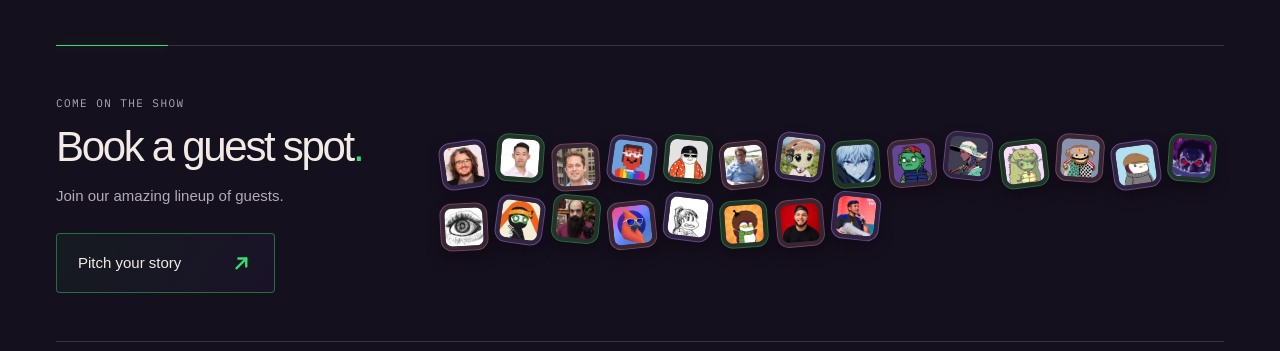
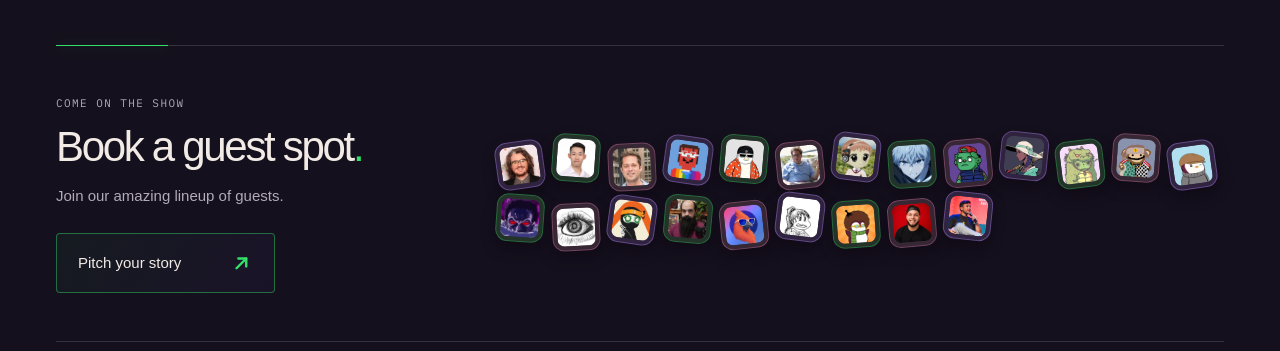
Before and after one commit to ZENCHE/chillwithr2website, an Astro site: page / in a window 1280 px wide. Shown: the part 2763-3114 px from the top of the page. Built offline with nearby package versions, Linux system fonts and the light colour scheme; Astro itself is replaced by a stand-in of ours.

Commit message:
Guest wall: cap at 13 per row on desktop

```diff
--- a/src/styles/guest-collage.css
+++ b/src/styles/guest-collage.css
@@ -20,6 +20,6 @@
 @media(prefers-reduced-motion:reduce) { .collage-avatar { transition:none; } }
 @media(min-width:901px) {
   .booking-row:has(.guest-collage) { grid-template-columns:max-content 1fr; gap:40px; }
-  .booking-row .guest-collage { max-width:none; }
+  .booking-row .guest-collage { max-width:760px; width:100%; justify-self:end; }
   .booking-row .collage-grid { grid-template-columns:repeat(auto-fill,48px); justify-content:end; gap:12px 8px; }
 }
```
